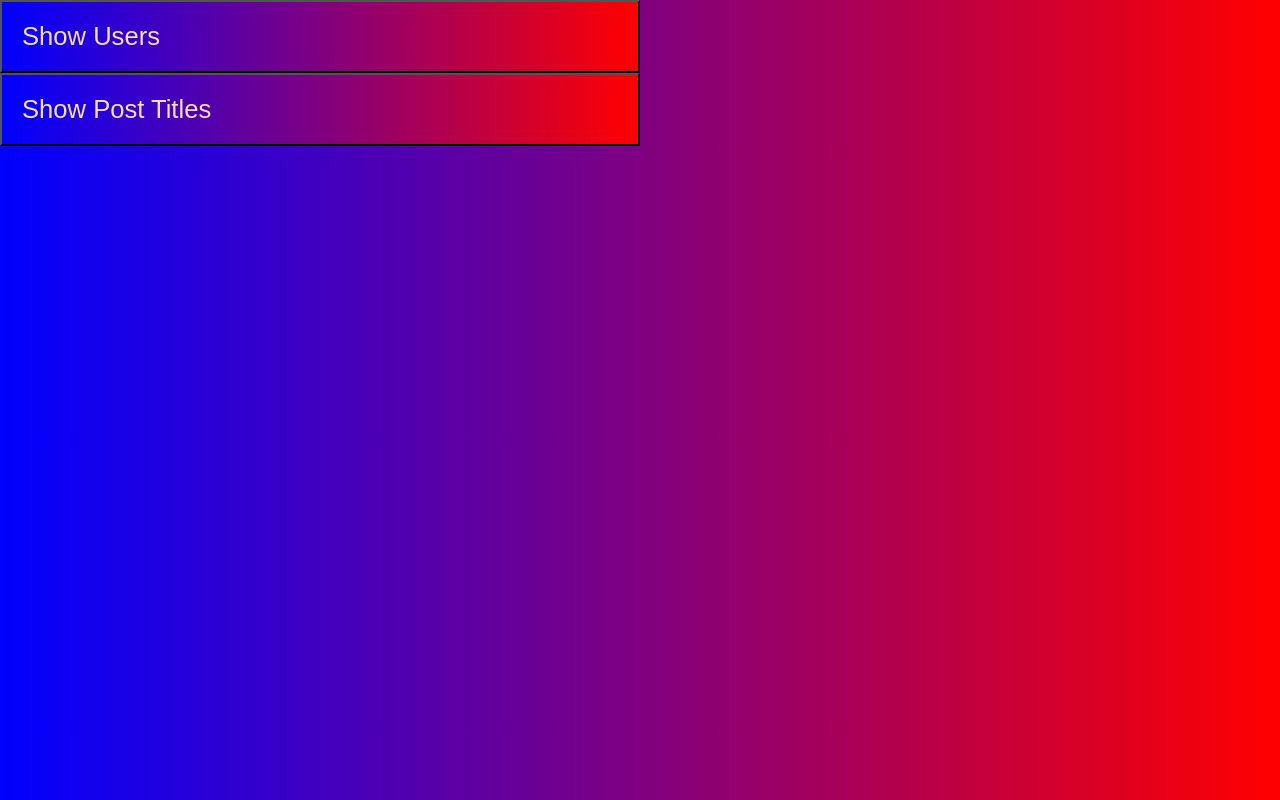
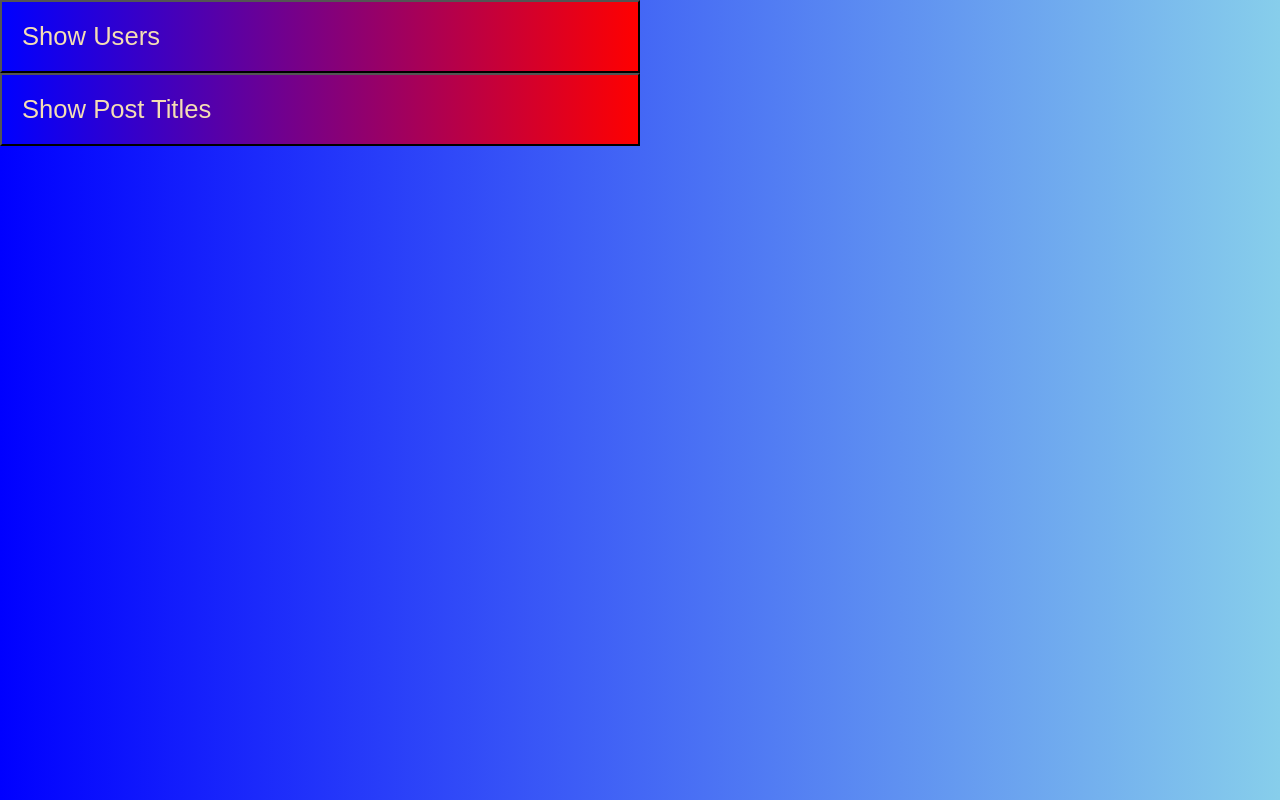
Before and after one commit to soldev00/api-hw, a plain HTML site: page index.html in a window 1280 px wide. Drawn offline with Linux system fonts and the light colour scheme.

Commit message:
styled the API

```diff
--- a/style.css
+++ b/style.css
@@ -5,7 +5,7 @@
 }
 
 body {
-  background: linear-gradient(to right, blue, red);
+  background: linear-gradient(to right, blue, skyblue);
 }
 
 button {
```
